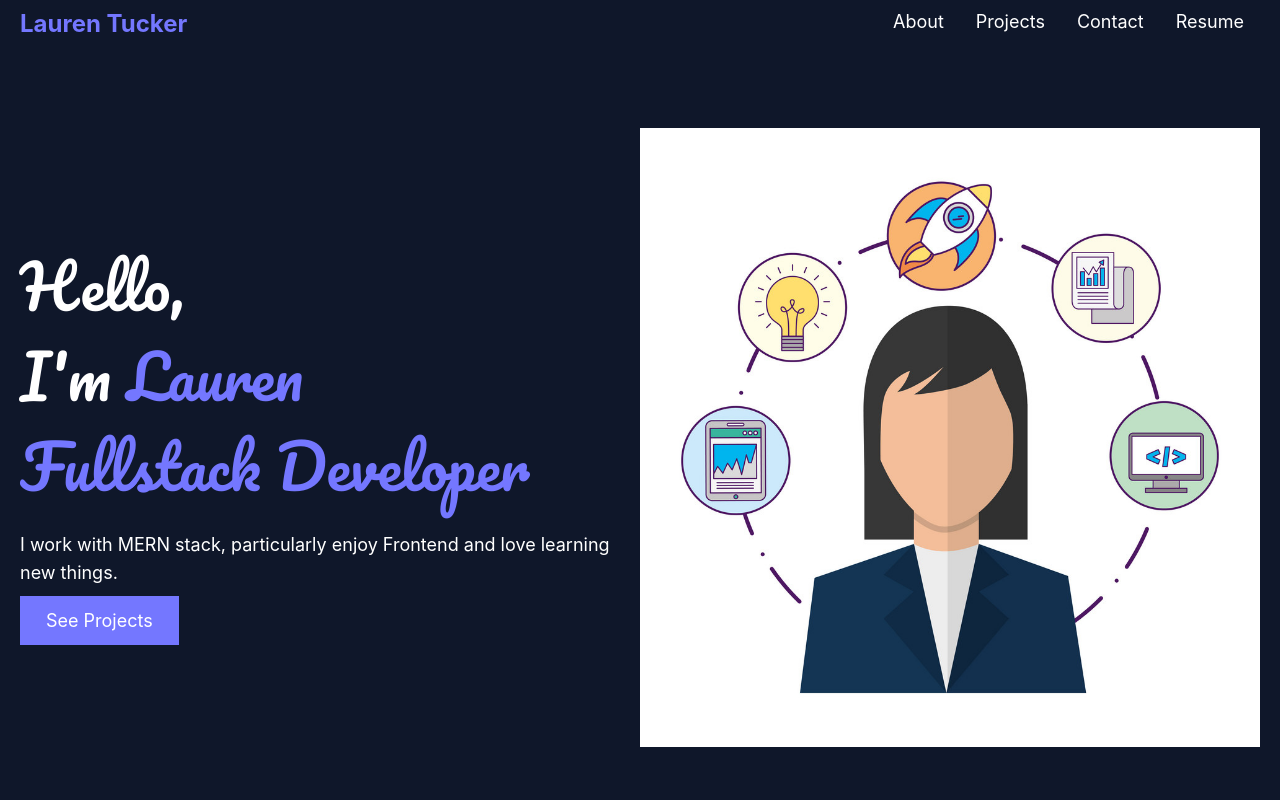
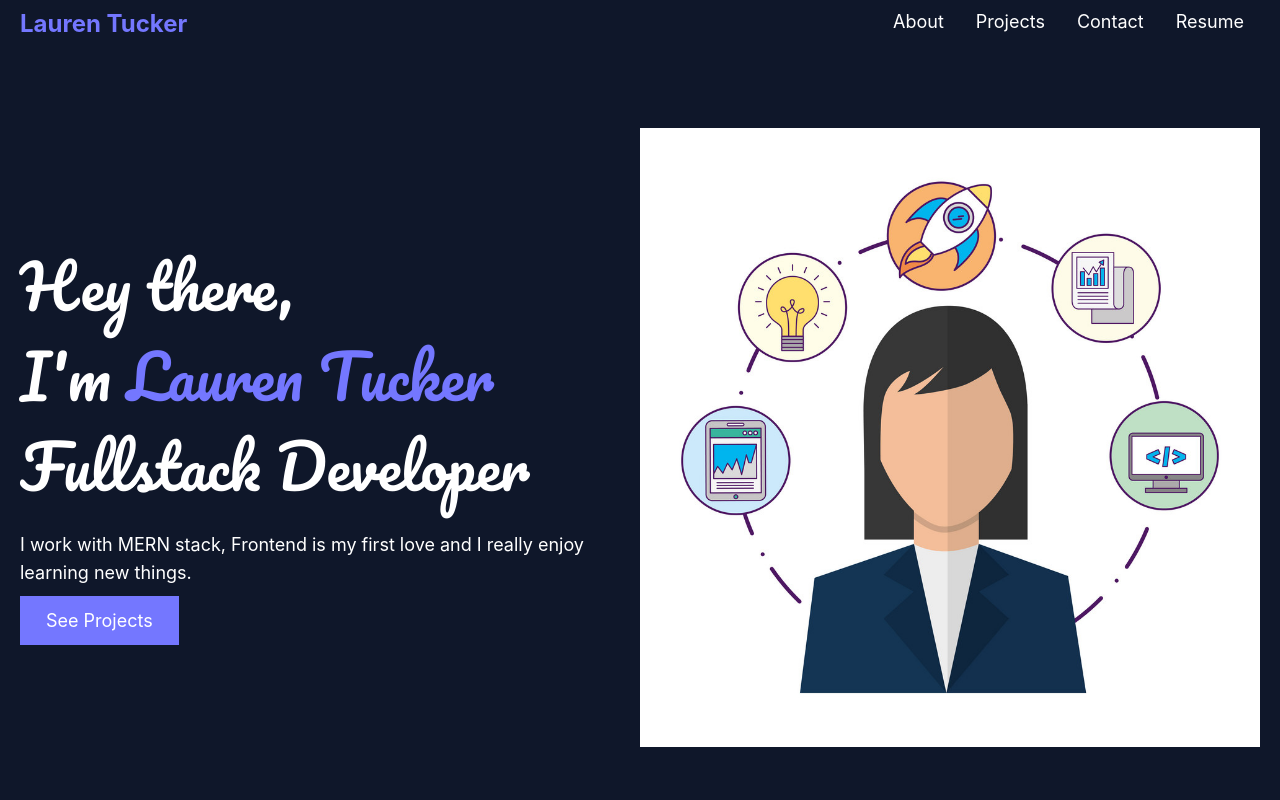
Before and after one commit to ltuckr/Portfolio, a React (Create React App) app in the folder my-project/: page / in a window 1280 px wide. Shown: the top 800 px of the page. Built offline with nearby package versions, Linux system fonts and the light colour scheme.

Commit message:
added additional hero styling

```diff
--- a/my-project/src/App.js
+++ b/my-project/src/App.js
@@ -11,21 +11,21 @@ function App() {
     {
       title: "Frostbite",
       img: "Frostbite.png",
-      desc: "Description of Project 1",
-      live: "https://example.com/project1",
-      code: "https://github.com/user/project1",
+      desc: "An that allows users to plan a meal out by searching for weather and a listing of restaurants based on the input search location and the use of 2 separate APIs.",
+      live: "https://ltuckr.github.io/frost-bite/",
+      code: "https://github.com/ltuckr/frost-bite",
     },
     {
       title: "Flavor Impersonator",
-      img: "flavorImpersonator.png",
-      desc: "Description of Project 2",
-      live: "https://example.com/project2",
-      code: "https://github.com/user/project2",
+      img: "FlavorImpersonator.png",
+      desc: "Users can share and discover their favorite restaurant copycat recipes by leveraging the power of Node.js, Express.js, Handlebars.js, MySQL,Sequelize, Bootstrap and Animate.css.",
+      live: "https://flavor-impersonator-2e87d3d63575.herokuapp.com/",
+      code: "https://github.com/ltuckr/flavor-impersonator",
     },
     {
       title: "Project 3",
       img: "TBD.jpg",
-      desc: "Description of Project 3",
+      desc: "TBA",
       live: "https://example.com/project3",
       code: "https://github.com/user/project3",
     },
--- a/my-project/src/components/Hero.js
+++ b/my-project/src/components/Hero.js
@@ -8,12 +8,12 @@ const Hero = () => {
       <div className="container mx-auto grid md:grid-cols-2 items-center justify-center md:justify-between">
         <div className="hero-info pb-5 md:pb-0">
           <h1 className="text-4xl lg:text-6xl">
-            Hello, <br />I'm <span className="text-accent">Lauren <br />
-            Fullstack Developer</span>
+            Hey there, <br /> I'm <span className="text-accent"> Lauren Tucker </span> <br />
+            Fullstack Developer
           </h1>
 
           <p className="py-5">
-            I work with MERN stack, particularly enjoy Frontend and love learning new things.
+            I work with MERN stack, Frontend is my first love and I really enjoy learning new things.
           </p>
 
           <a
@@ -27,7 +27,7 @@ const Hero = () => {
         <div className="hero-img">
           <img
             src={HeroImg}
-            alt="coding illustration"
+            alt="female coder illustration"
             className="lgw-[80%] ml-auto"
           />
         </div>
```
